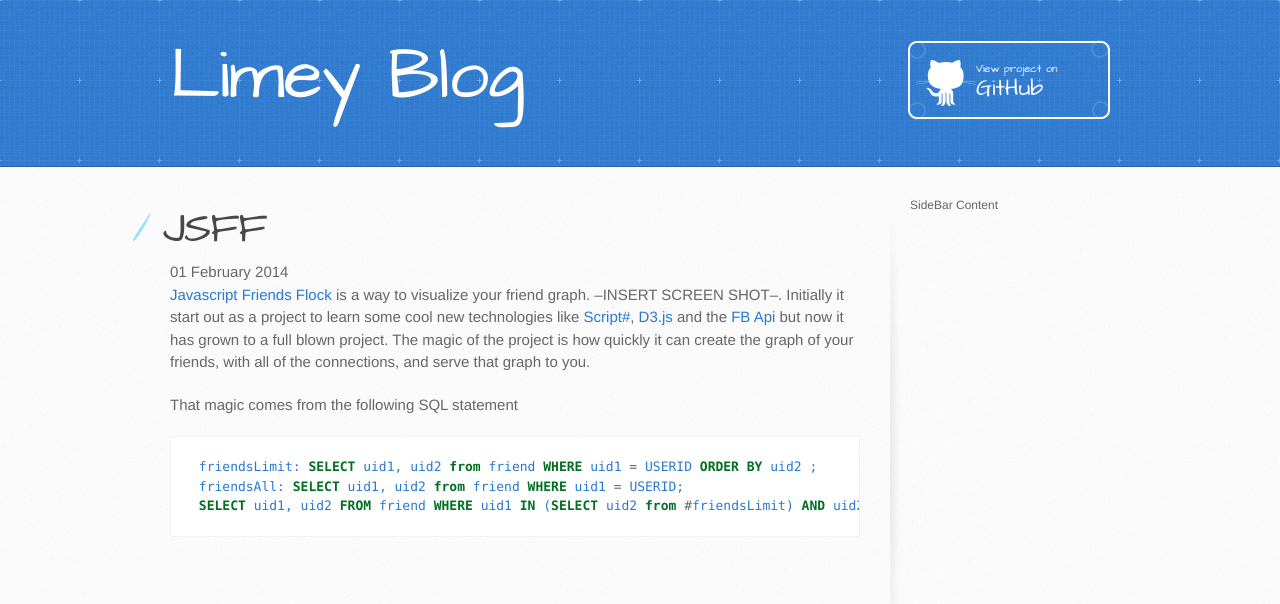
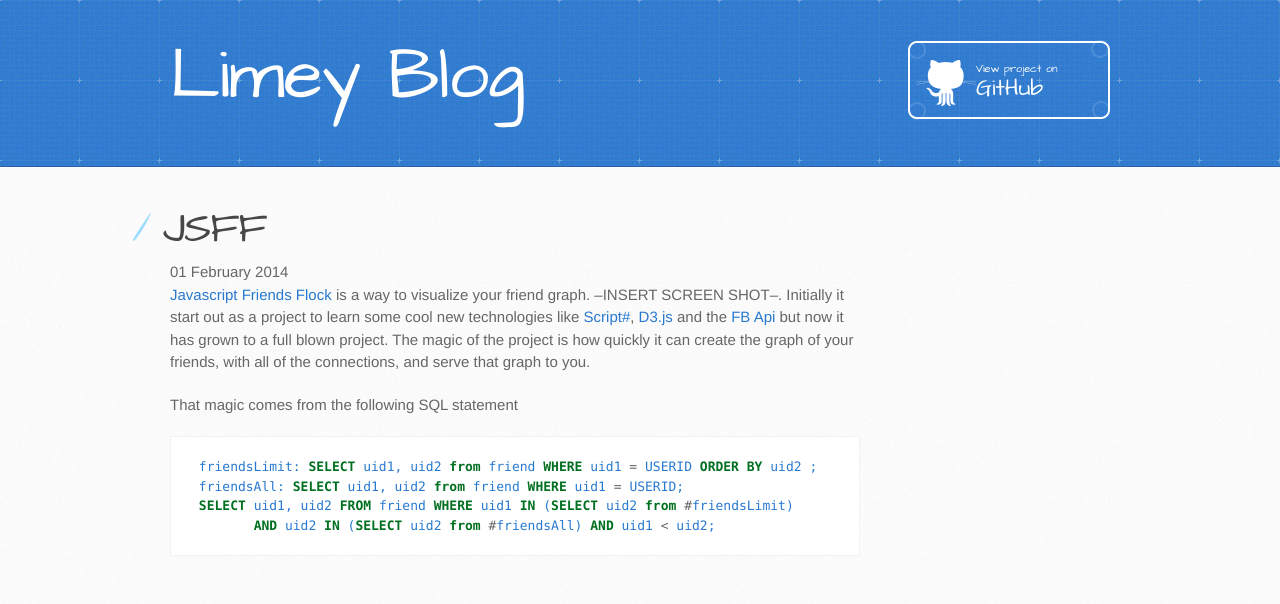
Before and after one commit to LimeyJohnson/LimeyJohnson.github.io, a Jekyll site: the page built from _posts/2014-2-1-Friends-Flock.md, in a window 1280 px wide. Shown: the top 604 px of the page. Built offline with Jekyll 4.4.1, drawn with Linux system fonts in a browser that asks for light colours; comment, search, counter and statistics services are not loaded.

Commit message:
Removed the sidebar and fixed some formatting issues

```diff
--- a/_layouts/page.html
+++ b/_layouts/page.html
@@ -32,10 +32,7 @@
           {% if page.comments %}
           {% include comments.html %}
           {% endif %}
-        <aside id="sidebar">
-         SideBar Content
-        </aside>
-      </div>
+        </div>
     </div>
 
 
--- a/_posts/2014-2-1-Friends-Flock.md
+++ b/_posts/2014-2-1-Friends-Flock.md
@@ -11,5 +11,6 @@ That magic comes from the following SQL statement
 {% highlight SQL %}
  friendsLimit: SELECT uid1, uid2 from friend WHERE uid1 = USERID ORDER BY uid2 ;
  friendsAll: SELECT uid1, uid2 from friend WHERE uid1 = USERID;
- SELECT uid1, uid2 FROM friend WHERE uid1 IN (SELECT uid2 from #friendsLimit) AND uid2 IN (SELECT uid2 from #friendsAll) AND uid1 < uid2;
+ SELECT uid1, uid2 FROM friend WHERE uid1 IN (SELECT uid2 from #friendsLimit)
+	AND uid2 IN (SELECT uid2 from #friendsAll) AND uid1 < uid2;
 {% endhighlight %}
--- a/stylesheets/stylesheet.css
+++ b/stylesheets/stylesheet.css
@@ -102,13 +102,16 @@ header h2 {
 
 #main-content {
   width: 690px;
-  float: left;
+
 }
 
 #main-content img {
   max-width: 100%;
 }
+#disqus_thread {
+  width: 690px;
 
+}
 aside#sidebar {
   width: 200px;
   padding-left: 20px;
```
